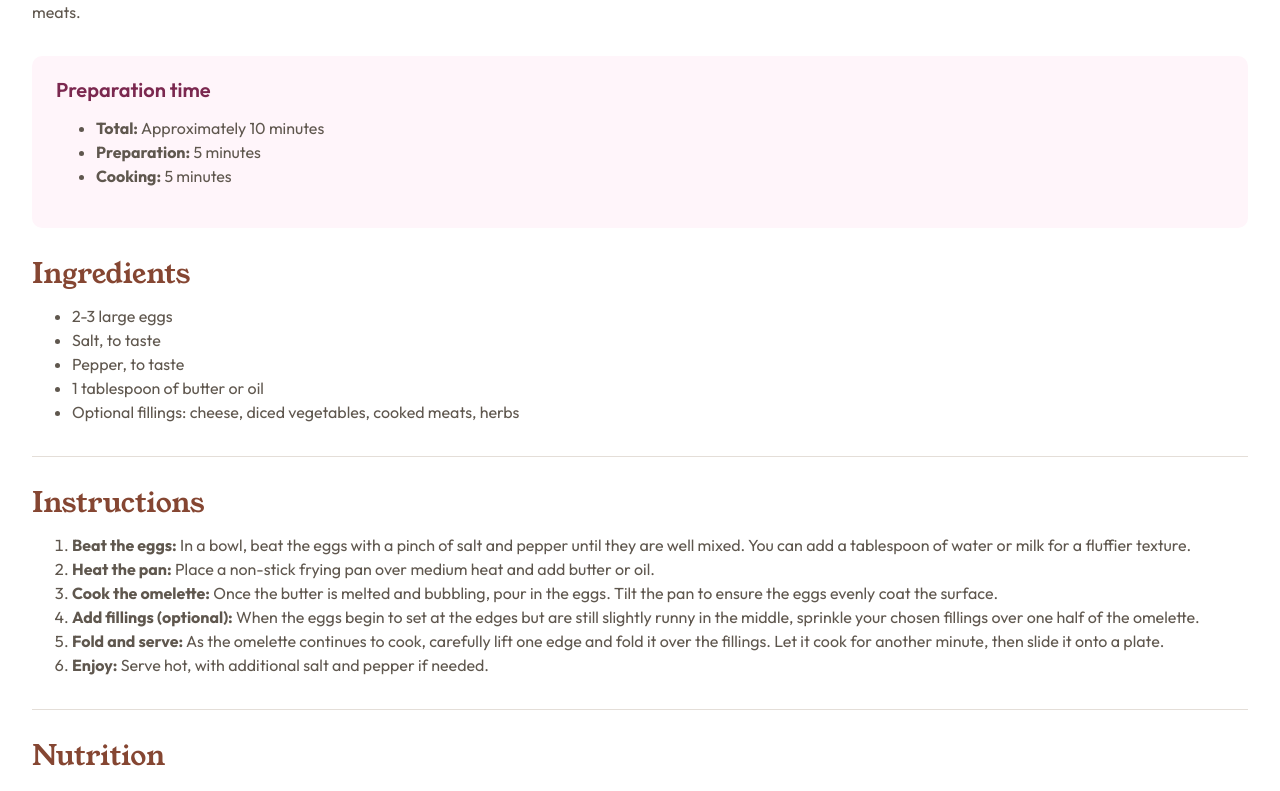
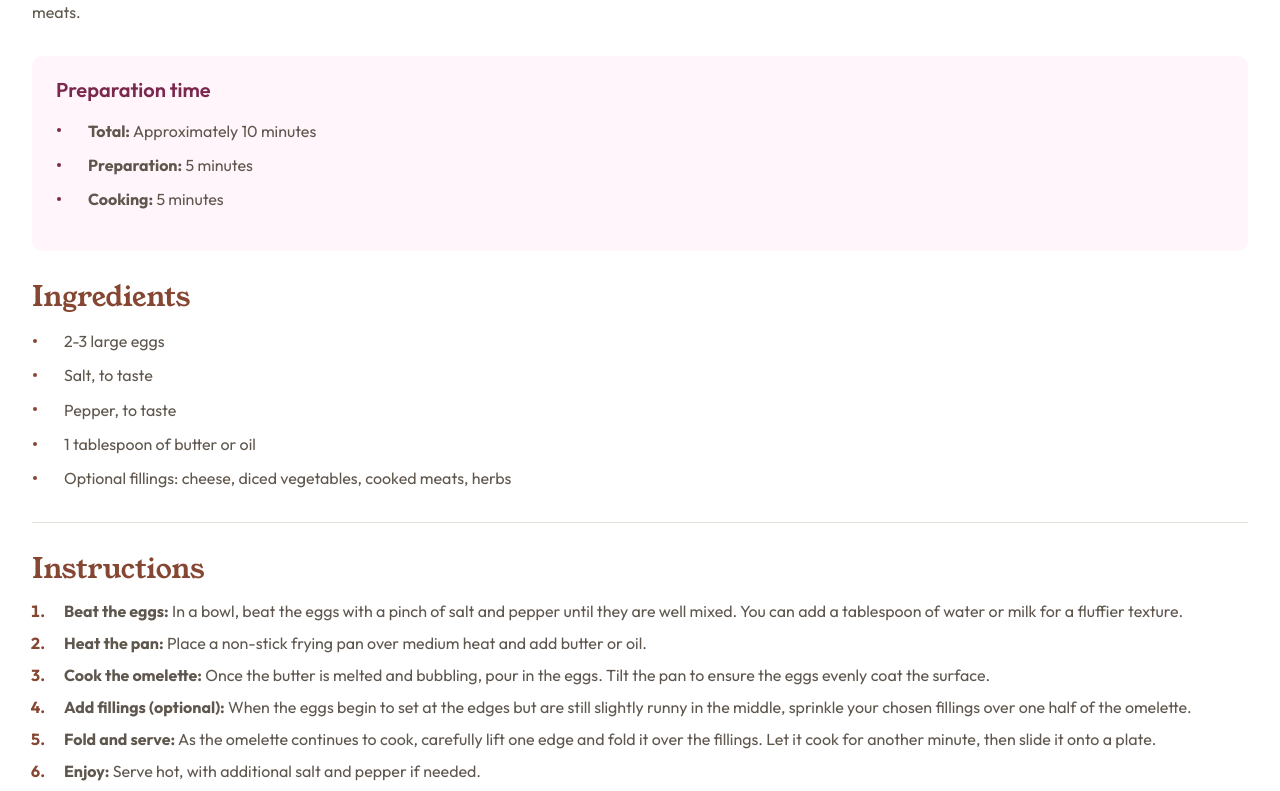
Before and after one commit to WeatherheadOnline/fem_Recipe-page, a React (Create React App) app: page / in a window 1280 px wide. Shown: the part 709-1500 px from the top of the page. Built offline with nearby package versions, Linux system fonts and the light colour scheme.

Commit message:
Styled bullet points - wrapped li elements in span elements to facilitate vertically centering bullets

```diff
--- a/src/App.js
+++ b/src/App.js
@@ -73,9 +73,21 @@ const PrepTimeBox = function() {
     <div className="prep-time-box">
       <h3 className="text-preset-3">Preparation time</h3>
       <ul className="text-preset-4">
-        <li><span className="text-preset-4-bold">Total:</span> {Omelette.times.total}</li>
-        <li><span className="text-preset-4-bold">Preparation:</span> {Omelette.times.prep}</li>
-        <li><span className="text-preset-4-bold">Cooking:</span> {Omelette.times.cook}</li>
+        <li>
+          <span className="li-container">
+            <span className="text-preset-4-bold">Total:</span> {Omelette.times.total}
+          </span>
+        </li>
+        <li>
+          <span className="li-container">
+            <span className="text-preset-4-bold">Preparation:</span> {Omelette.times.prep}
+          </span>
+        </li>
+        <li>
+          <span className="li-container">
+            <span className="text-preset-4-bold">Cooking:</span> {Omelette.times.cook}
+          </span>
+        </li>
       </ul>
     </div>
   )
@@ -85,7 +97,9 @@ class IngredientsBox extends React.Component {
   render() {
     const inputList = Omelette.ingredients.map((ingredient) => {
       return (
-        <li id={ingredient.slice(0,3)}>{ingredient}</li>
+        <li id={ingredient.slice(0,3)}>
+          <span className="li-container">{ingredient}</span>
+        </li>
       )
     });
     return (
--- a/src/styles-in-src.css
+++ b/src/styles-in-src.css
@@ -57,8 +57,9 @@ body {
 
 .text-container > div {margin: var(--spacing-400-32) 0;}
 .text-container > div:first-child {margin: 0 0 var(--spacing-400-32) 0;}
+.text-container h2 {color: var(--brown-800);}
+.intro p {margin-top: var(--spacing-300-24);}
 
-.text-container h2 {color: var(--brown-800);}
 .prep-time-box h3 {color: var(--rose-800);}
 .prep-time-box {
     background-color: var(--rose-50);
@@ -66,14 +67,21 @@ body {
     padding: var(--spacing-300-24);
 }
 
-.intro p {
-    margin-top: var(--spacing-300-24);
-}
 
 
-
-
-
+ul, ol, li {padding-left: var(--spacing-200-16);}
+li {margin-bottom: var(--spacing-100-8);}
+.prep-time-box li::marker, .ingredients-box li::marker {font-size: var(--spacing-150-12);}
+.prep-time-box li::marker {color: var(--rose-800);}
+.ingredients-box li::marker {color: var(--brown-800);}
+.instructions-box li::marker {
+    color: var(--brown-800);
+    font-weight: bold;
+}
+ul li > span {
+    display: inline-block;
+    vertical-align: middle;
+}
 
 @font-face {
     font-family: "Young Serif";
@@ -122,33 +130,14 @@ body {
     border-top: 1px solid var(--stone-150);
 }
 
-.nutrition-box > p {
-    margin: var(--spacing-300-24) 0;
-}
-
-.nutrition-box .divider-line {
-    margin: var(--spacing-150-12) 0;
-}
-
-.nutrition-table span {
-    color: var(--brown-800);
-}
-
+.nutrition-box > p {margin: var(--spacing-300-24) 0;}
+.nutrition-box .divider-line {margin: var(--spacing-150-12) 0;}
+.nutrition-table span {color: var(--brown-800);}
 .nutrition-table-row {
     display: grid;
     grid-template-columns: 1fr 1fr;
     padding: 0 var(--spacing-400-32);
 }
 
-/* .nutrition-table {
-    display: grid;
-    grid-template-columns: ;
-} */
-
-
-/* table {
-    width: 100%;
-} */
-
 .attribution { font-size: 11px; text-align: center; }
 .attribution a { color: hsl(228, 45%, 44%); }
```
